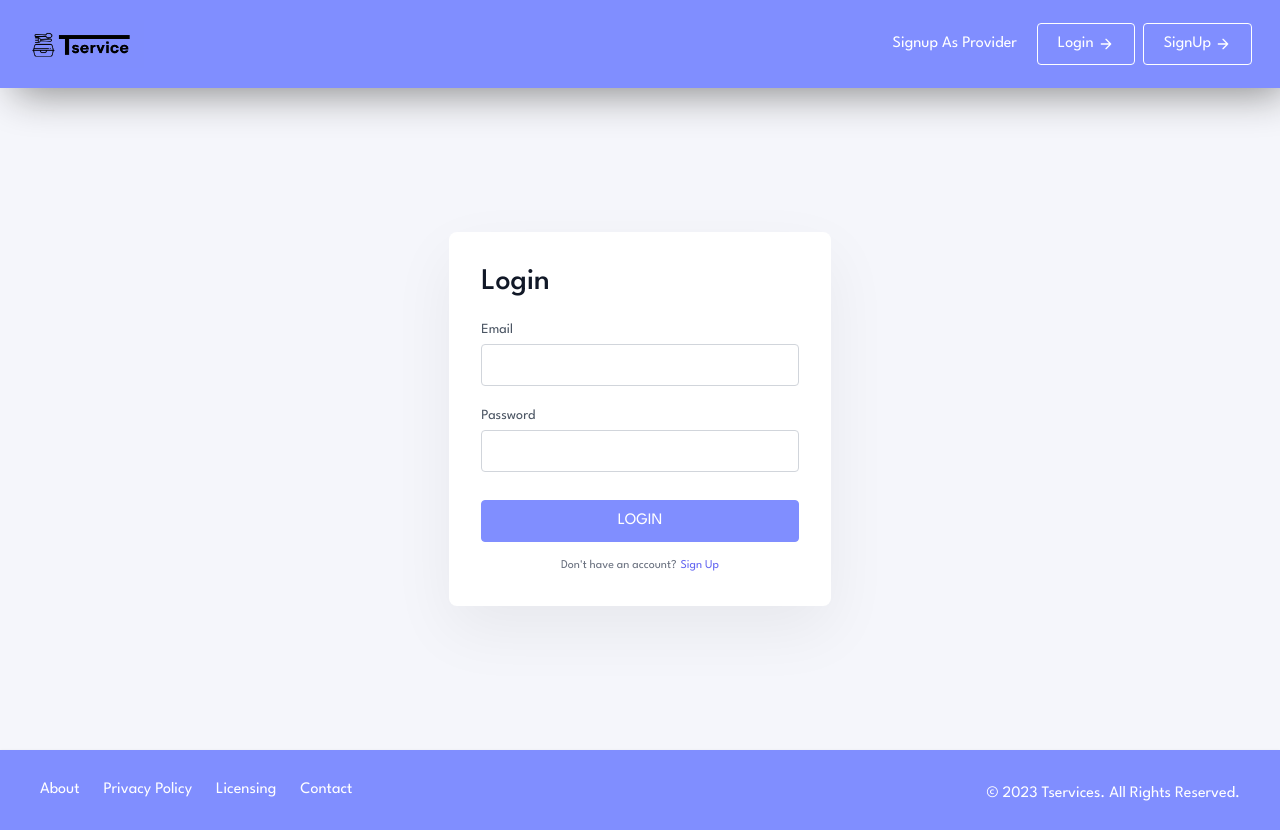
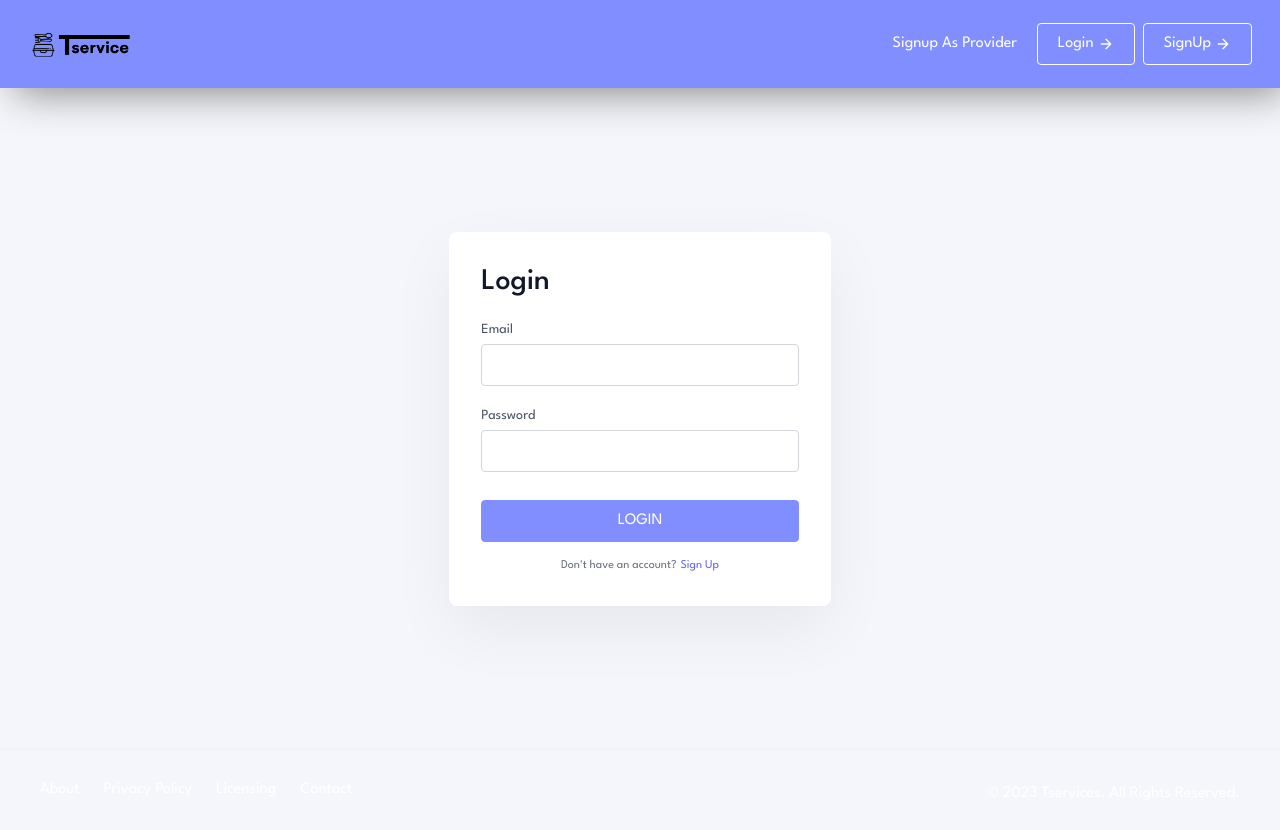
Before and after one commit to vipulchaudhary16/htf3.0, a React (Create React App) app: page /login in a window 1280 px wide. Built offline with nearby package versions, Linux system fonts and the light colour scheme; no server answers.

Commit message:
design production issue resolved

```diff
--- a/src/components/Home/Home.jsx
+++ b/src/components/Home/Home.jsx
@@ -1,4 +1,4 @@
-import React, { useState, useEffect, useContext } from "react";
+import React, { useState, useEffect } from "react";
 import { Link, useNavigate } from "react-router-dom";
 import '../../App.css';
 import './home.css';
@@ -8,7 +8,6 @@ import {
   REACT_APP_PROVIDERS_COL,
   REACT_APP_ROL_COL,
 } from "../../appwrite/IDs";
-import { v4 as uuidv4 } from "uuid";
 import HeroSection from "./HeroSection";
 
 function Home() {
--- a/src/components/Home/home.css
+++ b/src/components/Home/home.css
@@ -1,19 +1,19 @@
-/* .btn-secondary{
+.btn-secondary{
     border: 1px solid #808EFF;
     color: #808EFF;
 }
 .btn-secondary:hover{
     background-color: #808EFF;
     color: white;
-} */
+}
 
-/* #order-link{
+#order-link{
     color: white;
 }
 #order-link:hover{
     color: #808EFF;
-} */
+}
 
-/* .card-shadow{
+.card-shadow{
     box-shadow: 0 24px 64px rgba(0, 0, 0, 0.06);
-} */
+}
--- a/src/components/footer/Footer.jsx
+++ b/src/components/footer/Footer.jsx
@@ -3,13 +3,13 @@ import React from "react";
 
 function Footer() {
     return (<>
-        <footer class="mt-10 p-4 shadow md:flex md:items-center md:justify-between md:py-6 md:px-10 bg-color text-white">
+        <footer class="mt-10 p-4 shadow md:flex md:items-center md:justify-between md:py-6 md:px-10  text-white">
             <ul class="flex flex-wrap items-center mt-2 text-base sm:mt-0 justify-center">
                 <li>
                     <a href="#" class="mr-4 hover:underline md:mr-6 ">About</a>
                 </li>
                 <li>
-                    <a href="#" class="mr-4 hover:underline md:mr-6">Privacy Policy</a>
+                    <p href="#" class="mr-4 hover:underline md:mr-6">Privacy Policy</p>
                 </li>
                 <li>
                     <a href="#" class="mr-4 hover:underline md:mr-6">Licensing</a>
```
